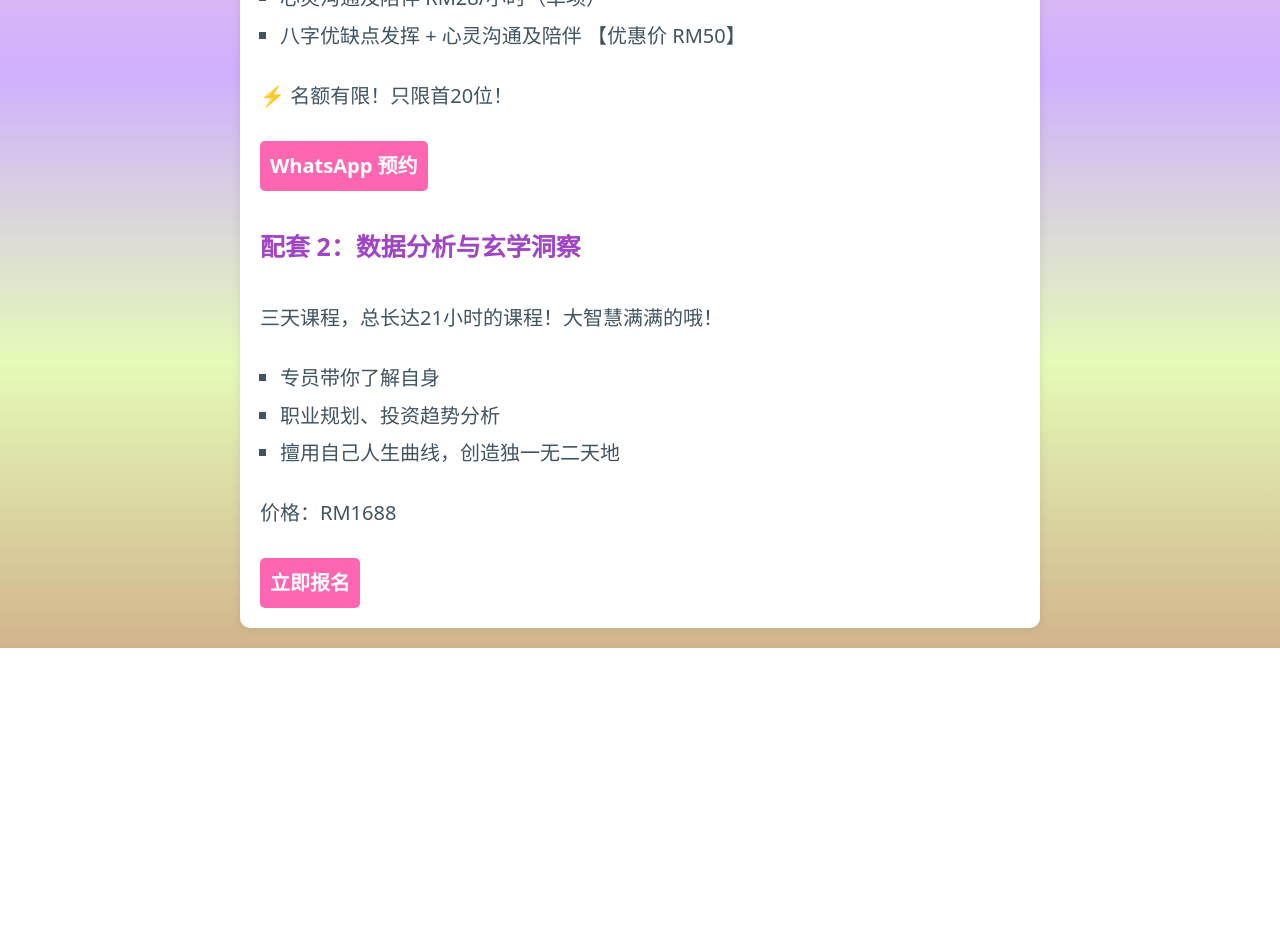
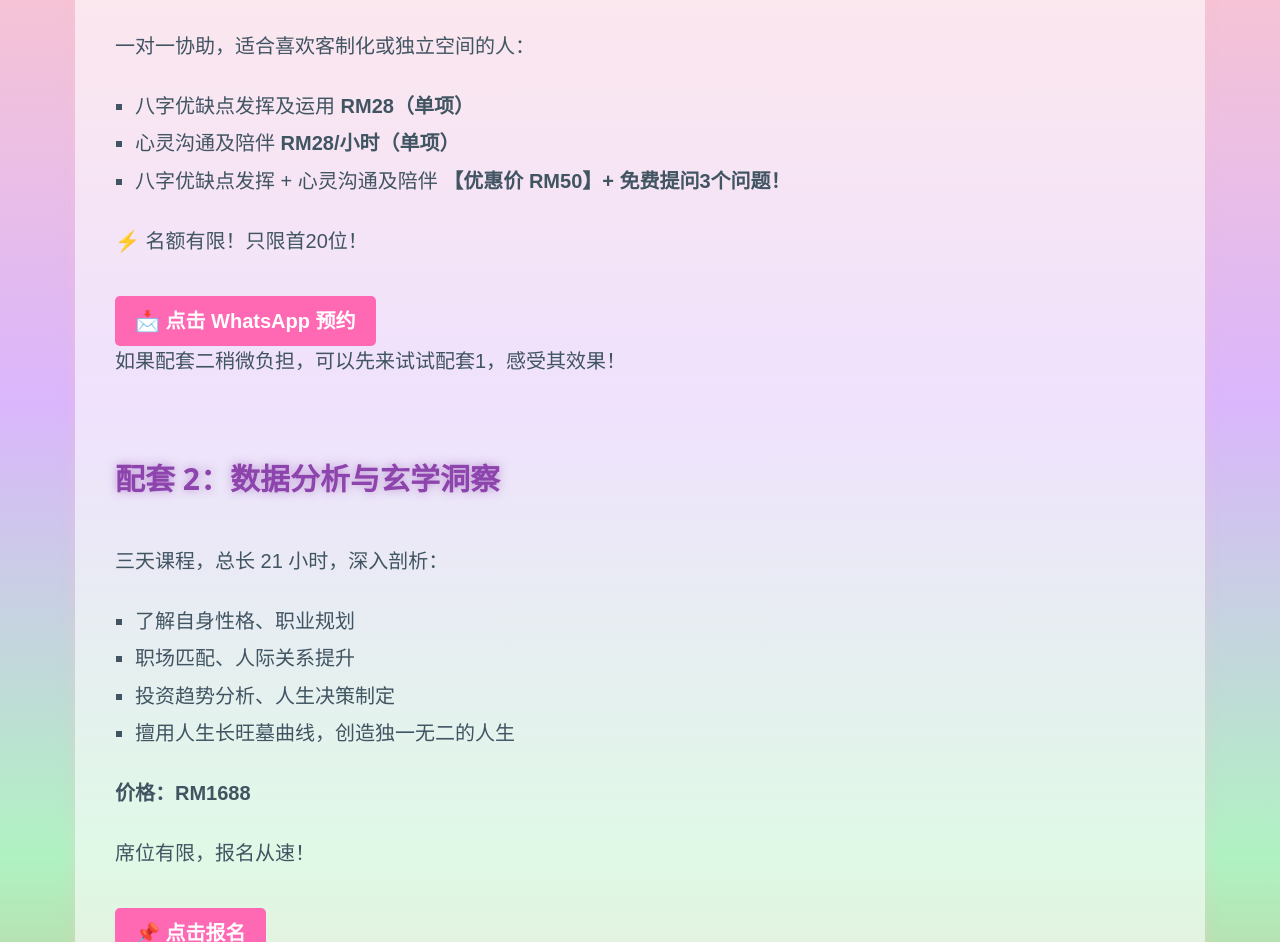
Before and after one commit to Meow929/BAZI-ENERGY, a plain HTML site: page index.html in a window 1280 px wide. Shown: the part 499-1441 px from the top of the page. Before the commit the page ends 1147 px from the top, so only its background shows below. Drawn offline with nearby package versions, Linux system fonts and the light colour scheme.

Commit message:
Add files via upload

```diff
--- a/index.html
+++ b/index.html
@@ -1,71 +1,95 @@
+
 <!DOCTYPE html>
 <html lang="zh">
 <head>
     <meta charset="UTF-8">
     <meta name="viewport" content="width=device-width, initial-scale=1">
-    <title>八字能量 & 心灵疗愈</title>
+    <title>八字能量与心灵疗愈</title>
     <link rel="stylesheet" href="https://cdn.jsdelivr.net/npm/@picocss/pico@1/css/pico.min.css">
     <style>
         body {
-            background: linear-gradient(to bottom, #cce7ff, #f8c8dc, #d0b0ff, #e5fbb8, #d2b48c);
-            display: flex;
-            justify-content: center;
-            padding: 20px;
+            background: linear-gradient(to bottom, #cce7ff, #f9c5d1, #dab6fc, #b0f2c2, #d4a373);
+            color: #4a235a;
+            font-family: "Arial", sans-serif;
         }
-        .container {
-            max-width: 800px;
-            background: white;
-            padding: 20px;
-            border-radius: 10px;
-            box-shadow: 0px 0px 10px rgba(0, 0, 0, 0.1);
+        h1, h2, h3 {
+            color: #8e44ad;
+            text-shadow: 0 0 10px rgba(142, 68, 173, 0.5);
         }
-        .pink-button {
-            background-color: #ff66b2;
+        .button-whatsapp, .button-signup {
+            background-color: #ff69b4;
             color: white;
-            padding: 10px;
-            text-align: center;
-            display: inline-block;
+            padding: 10px 20px;
             border-radius: 5px;
             text-decoration: none;
             font-weight: bold;
+            display: inline-block;
+            margin-top: 10px;
         }
-        .pink-button:hover {
-            background-color: #ff3385;
+        .container {
+            background: rgba(255, 255, 255, 0.6);
+            padding: 2rem;
+            border-radius: 10px;
+            box-shadow: 0 0 15px rgba(255, 192, 203, 0.3);
         }
-        h4 {
-            font-weight: bold;
-            color: #a045c3;
+        ul {
+            list-style-type: disc;
+            padding-left: 20px;
         }
     </style>
 </head>
 <body>
+    <nav class="container-fluid">
+        <ul><li><strong>八字能量 & 心灵疗愈</strong></li></ul>
+        <ul>
+            <li><a href="#about">关于我们</a></li>
+            <li><a href="#services">八字能量 & 心灵疗愈</a></li>
+            <li><a href="#contact" role="button">联系我们</a></li>
+        </ul>
+    </nav>
 
     <main class="container">
+        <section id="about">
+            <hgroup>
                 <h2>关于我们</h2>
-    <p>开启你的能量和心灵旅程</p>
+                <h3>开启您的能量觉醒之旅</h3>
+            </hgroup>
+            <p>我们专注于八字能量解析与心灵疗愈，帮助您更深入地了解自己，把握机遇，提升自我价值。</p>
+        </section>
 
-    <h3>八字能量 & 心灵疗愈区</h3>
-
-    <h4>配套 1：八字能量与动力（体验课）</h4>
-    <p>一对一协助，适合喜欢客制化或有独立空间的人。</p>
+        <section id="services">
+            <h2>八字能量 & 心灵疗愈</h2>
+            <h3>配套 1：八字能量与动力</h3>
+            <p>一对一协助，适合喜欢客制化或独立空间的人：</p>
             <ul>
-        <li>八字优缺点发挥及运用 RM28（单项）</li>
-        <li>心灵沟通及陪伴 RM28/小时（单项）</li>
-        <li>八字优缺点发挥 + 心灵沟通及陪伴 【优惠价 RM50】</li>
+                <li>八字优缺点发挥及运用 <strong>RM28（单项）</strong></li>
+                <li>心灵沟通及陪伴 <strong>RM28/小时（单项）</strong></li>
+                <li>八字优缺点发挥 + 心灵沟通及陪伴 <strong>【优惠价 RM50】+ 免费提问3个问题！</strong></li>
             </ul>
             <p>⚡️ 名额有限！只限首20位！</p>
-    <a href="https://wa.me/60165072289" class="pink-button">WhatsApp 预约</a>
+            <a class="button-whatsapp" href="https://wa.me/60165072289?text=我要进步!" target="_blank">📩 点击 WhatsApp 预约</a>
+            <p>如果配套二稍微负担，可以先来试试配套1，感受其效果！</p>
+        </section>
 
-    <h4>配套 2：数据分析与玄学洞察</h4>
-    <p>三天课程，总长达21小时的课程！大智慧满满的哦！</p>
+        <section>
+            <h3>配套 2：数据分析与玄学洞察</h3>
+            <p>三天课程，总长 21 小时，深入剖析：</p>
             <ul>
-        <li>专员带你了解自身</li>
-        <li>职业规划、投资趋势分析</li>
-        <li>擅用自己人生曲线，创造独一无二天地</li>
+                <li>了解自身性格、职业规划</li>
+                <li>职场匹配、人际关系提升</li>
+                <li>投资趋势分析、人生决策制定</li>
+                <li>擅用人生长旺墓曲线，创造独一无二的人生</li>
             </ul>
-    <p>价格：RM1688</p>
-    <a href="https://forms.gle/QCKPE2X9tJdukLVS6" class="pink-button">立即报名</a>
+            <p><strong>价格：RM1688</strong></p>
+            <p>席位有限，报名从速！</p>
+            <a class="button-signup" href="https://forms.gle/QCKPE2X9tJdukLVS6" target="_blank">📌 点击报名</a>
+        </section>
     </main>
 
+    <footer class="container" id="contact">
+        <h3>联系我们</h3>
+        <a class="button-whatsapp" href="https://wa.me/60165072289" target="_blank">📞 WhatsApp 联系我们</a>
+        <small>版权所有 © 2025 八字能量与心灵疗愈</small>
+    </footer>
 </body>
 </html>
```
Lines whose indentation alone changed are shown as unchanged.
